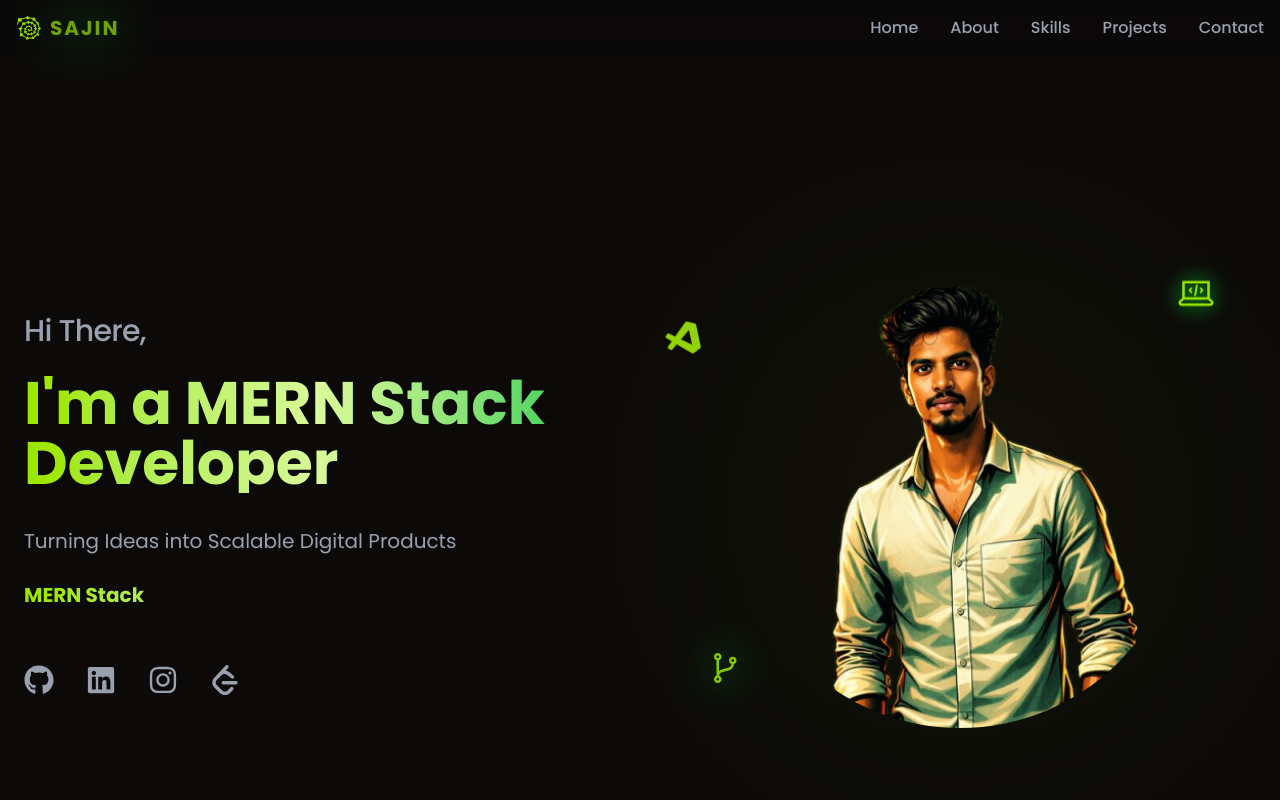
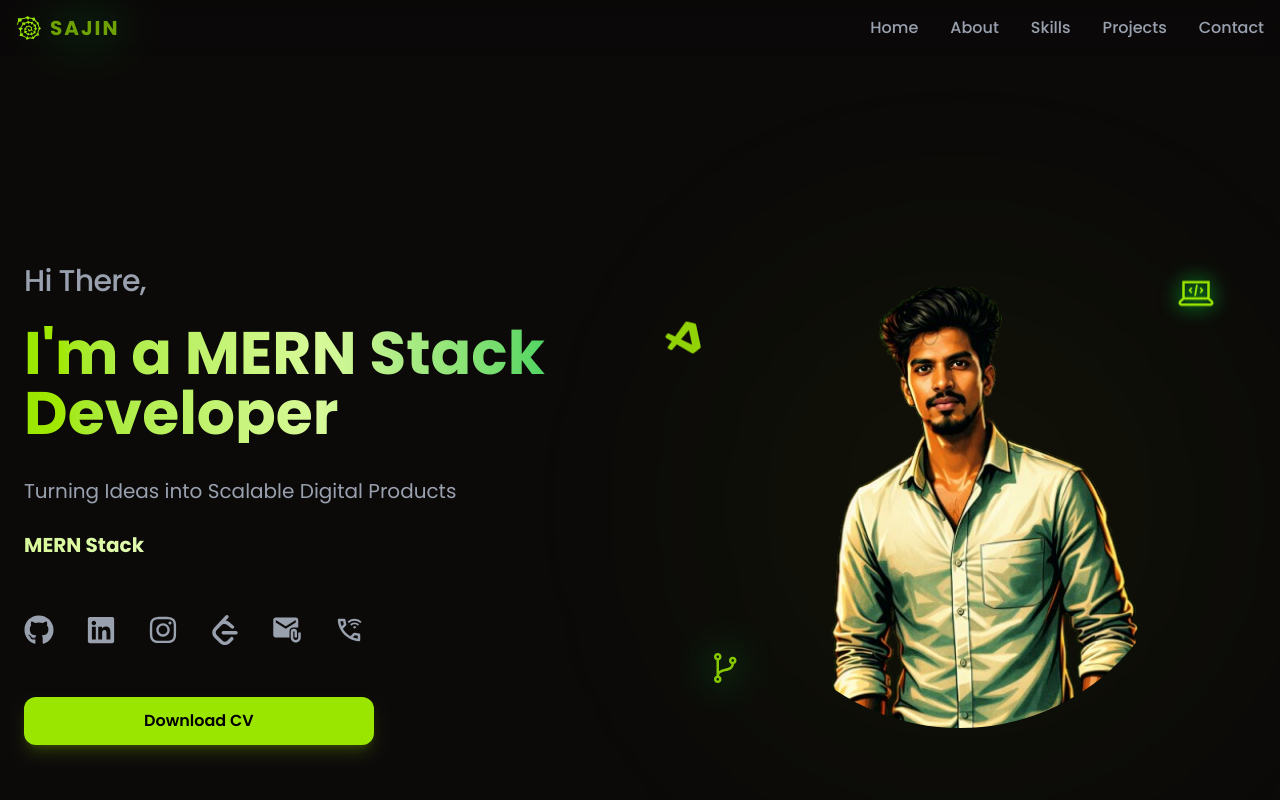
Before and after one commit to sajin-cl/Sajin-Porfolio, a React (Vite) app in the folder Sajin_Portfolio/: page / in a window 1280 px wide. Shown: the top 800 px of the page. Built offline with nearby package versions, Linux system fonts and the light colour scheme.

Commit message:
DOWNLOAD CV & LOADER ADDED

```diff
--- a/Sajin_Portfolio/src/App.jsx
+++ b/Sajin_Portfolio/src/App.jsx
@@ -1,7 +1,7 @@
 import { lazy, Suspense } from 'react'
 
 import Header from "./components/Header"
-import Footer from "./components/Footer"
+
 
 const Hero = lazy(() => import("./components/Hero"));
 const About = lazy(() => import("./components/About"));
@@ -9,35 +9,36 @@ const Skills = lazy(() => import("./components/Skills"));
 const Leetcode = lazy(() => import("./components/Leetcode"));
 const Projects = lazy(() => import("./components/Projects"));
 const Contact = lazy(() => import("./components/Contact"));
+const Footer = lazy(() => import("./components/Footer"));
 
 
 function App() {
 
   return (
     <div className="min-h-screen flex flex-col scroll-smooth">
+
       <Header />
-      <main className="pt-16" >
 
-        <Suspense fallback={
-          <div className="space-y-4 p-6 animate-pulse">
-            <div className="h-6 bg-gray-700 rounded w-1/3"></div>
-            <div className="h-4 bg-gray-700 rounded w-full"></div>
-            <div className="h-4 bg-gray-700 rounded w-5/6"></div>
-          </div>
-        }>
+      <Suspense fallback={
+        <div className=" animate-pulse text-lime-400 w-full min-h-screen flex flex-col justify-center items-center">
+        <img src="/logo.png" alt="" className='h-25 animate-spin transition' />
+       <p className='mt-4'> Loading...</p>
+        </div>
+      }>
+        <main className="pt-16" >
           <Hero />
           <About />
           <Skills />
           <Leetcode />
           <Projects />
           <Contact />
-        </Suspense>
 
-      </main>
-      <Footer />
+        </main>
+        <Footer />
+      </Suspense>
     </div>
   )
-}
+};
 
 
 export default App
--- a/Sajin_Portfolio/src/components/Contact.jsx
+++ b/Sajin_Portfolio/src/components/Contact.jsx
@@ -1,7 +1,26 @@
+import { useState, useRef } from "react";
+import { FiAlertTriangle } from "react-icons/fi";
 import Typewriter from "typewriter-effect";
 
 
 const Contact = () => {
+
+  const [alert, setAlert] = useState('');
+
+  const alertRef = useRef(null);
+
+  const handleClick = () => {
+    setAlert("Sorry for your inconvenience. Currently it's not working. Contact me on Email or +91 8056825814");
+
+    setTimeout(() => {
+      alertRef.current?.scrollIntoView({ behavior: "smooth", block: "center" });
+    }, 100);
+
+    setTimeout(() => {
+      setAlert("")
+    }, 4000);
+  };
+
   return (
     <section id="contact" className="min-h-screen bg-stone-950 flex items-center justify-center p-4 mx-auto">
       <div className="w-full max-w-lg  rounded-2xl p-8 mx-auto">
@@ -58,11 +77,21 @@ const Contact = () => {
             <button
               type="submit"
               className="w-full bg-lime-400 text-white py-2 rounded-full hover:bg-lime-600 transition duration-200 font-medium"
-            >
+              onClick={handleClick}>
               Send Message
             </button>
           </form>
         </div>
+        {alert && (
+          <div
+            ref={alertRef}
+            className="text-red-600 text-xs mt-3 text-center  leading-relaxed tracking-wide flex items-start justify-center gap-1 max-w-sm mx-auto"
+          >
+            <FiAlertTriangle size={15} className="shrink-0 mt-0.5" />
+            <span >{alert}</span>
+          </div>
+        )}
+
       </div>
     </section>
   );
--- a/Sajin_Portfolio/src/components/Hero.jsx
+++ b/Sajin_Portfolio/src/components/Hero.jsx
@@ -60,10 +60,10 @@ const Hero = () => {
             Turning Ideas into Scalable Digital Products
           </p>
 
-            <h1 className="text-xl md:h4 font-bold bg-linear-to-r from-lime-400 via-lime-200 to-green-500 bg-clip-text text-transparent">
+          <h1 className="text-xl md:h6 font-bold bg-linear-to-r from-lime-200 via-lime-100 to-whie-400 bg-clip-text text-transparent">
             <Typewriter
               options={{
-                  strings: ["BE Computer Science Engineer","MERN Stack Developer Intern – Logiprompt Techno Solutions, Kazhakuttam"],
+                strings: ["BE,COMPUTER SCIENCE ENGINEER", "MERN Stack Developer Intern – Logiprompt Techno Solutions, Kazhakuttam"],
                 autoStart: true,
                 loop: true,
                 delay: 60,
@@ -72,22 +72,34 @@ const Hero = () => {
             />
           </h1>
 
-          {/* Social Links */}
+          {/* Social Links icons */}
           <div className="flex justify-center lg:justify-start gap-8 pt-8">
             {socialLinks.map((social, index) => {
               const Icon = social.icon
               return (
-                < a
+                <a
                   key={index}
                   href={social.href}
                   target="_blank"
                   rel="noopener noreferrer"
+                  title={social.name}
                   className="text-gray-400 hover:text-lime-400 hover:scale-125 transition-all duration-300 ease-out text-3xl"
                 >
                   <Icon />
                 </a>
               )
             })}
+          </div>
+
+          {/* Download CV button */}
+          <div className="mt-13 flex justify-center lg:justify-start">
+            <a
+              href="/resume.pdf"
+              download="SajinCL_Mern_Stack_Developer_Resume.pdf"
+              className="px-30 py-3 rounded-xl bg-lime-400 text-black font-semibold hover:bg-lime-300 transition-all duration-300 shadow-lg shadow-lime-400/20 hover:scale-105 active:scale-95"
+            >
+              Download CV
+            </a>
           </div>
 
         </div>
--- a/Sajin_Portfolio/src/data/data.js
+++ b/Sajin_Portfolio/src/data/data.js
@@ -1,10 +1,11 @@
 import { FaGithub, FaLinkedin, FaInstagram } from "react-icons/fa";
 import {
-  SiLeetcode,SiHtml5, SiCss3, SiJavascript, SiReact,SiExpress , SiTailwindcss, SiBootstrap, SiFigma, SiVercel, SiMongodb, SiGithub
+  SiLeetcode, SiHtml5, SiCss3, SiJavascript, SiReact, SiExpress, SiTailwindcss, SiBootstrap, SiFigma, SiVercel, SiMongodb, SiGithub
 } from "react-icons/si";
 import { VscVscode } from "react-icons/vsc";
 import { FaNodeJs } from "react-icons/fa6";
 import { TbBrandVite } from "react-icons/tb";
+import { MdAttachEmail, MdOutlineWifiCalling3 } from "react-icons/md";
 
 
 
@@ -18,10 +19,16 @@ export const navLinks = [
 
 
 export const socialLinks = [
-  { icon: FaGithub, href: "https://github.com/sajin-cl" },
-  { icon: FaLinkedin, href: "https://www.linkedin.com/in/sajincl/" },
-  { icon: FaInstagram, href: "https://www.instagram.com/sajin_cl/" },
-  { icon: SiLeetcode, href: "https://leetcode.com/u/sajin-cl/" },
+  { icon: FaGithub, href: "https://github.com/sajin-cl", name: 'sajin-cl' },
+  { icon: FaLinkedin, href: "https://www.linkedin.com/in/sajincl/", name: 'sajincl' },
+  { icon: FaInstagram, href: "https://www.instagram.com/sajin_cl/", name: '@sajin_cl' },
+  { icon: SiLeetcode, href: "https://leetcode.com/u/sajin-cl/", name: 'sajin-cl' },
+  {
+    icon: MdAttachEmail,
+    href: "https://mail.google.com/mail/?view=cm&fs=1&to=sajincl222@gmail.com&su=Hiring%20Inquiry&body=Hi%20Sajin,%0A%0AI%20would%20like%20to%20discuss%20a%20job%20opportunity%20with%20you.",
+    name: 'sajincl222@gmail.com'
+  },
+  { icon: MdOutlineWifiCalling3, href: "tel:+918056825814", name: 'call me' }
 ];
 
 
```
Also changed, not shown: Sajin_Portfolio/public/robots.txt (added), 1 other file (tests, documents, lock files or other folders). Lines whose indentation alone changed are shown as unchanged.
